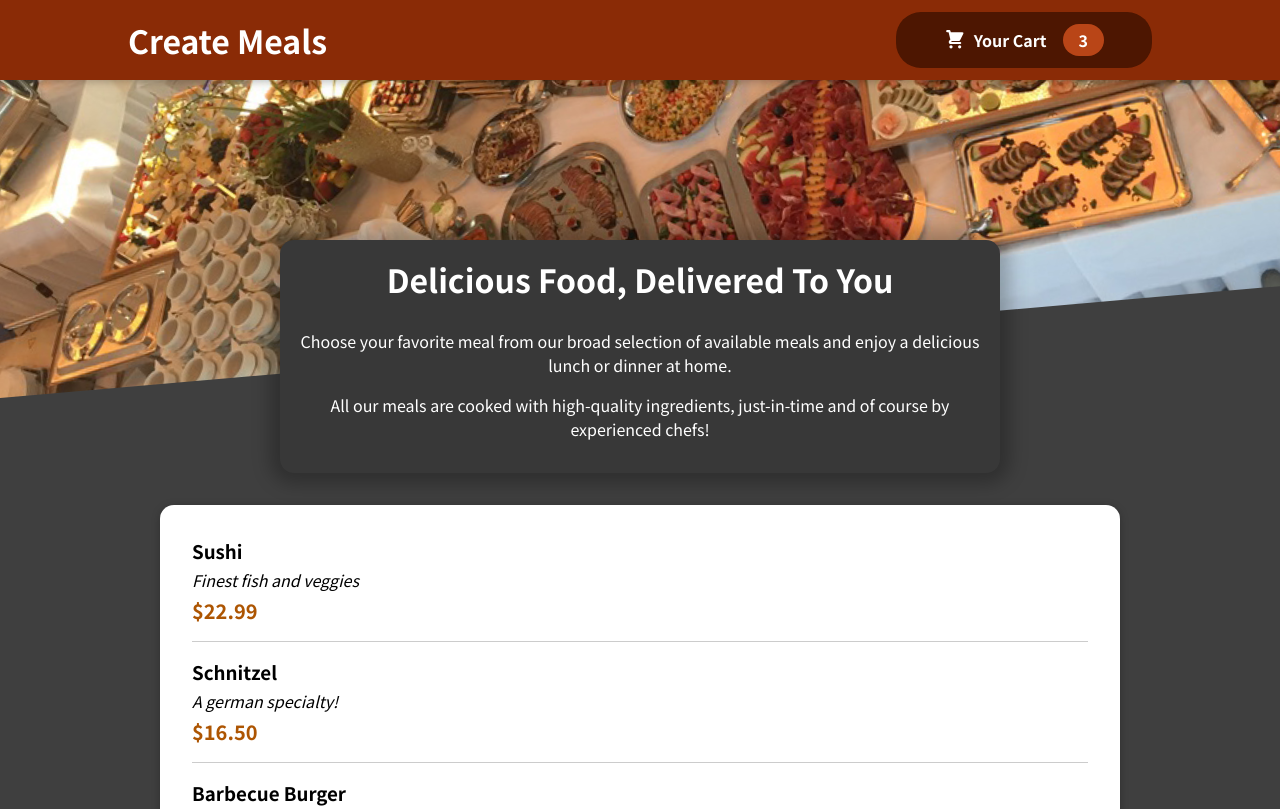
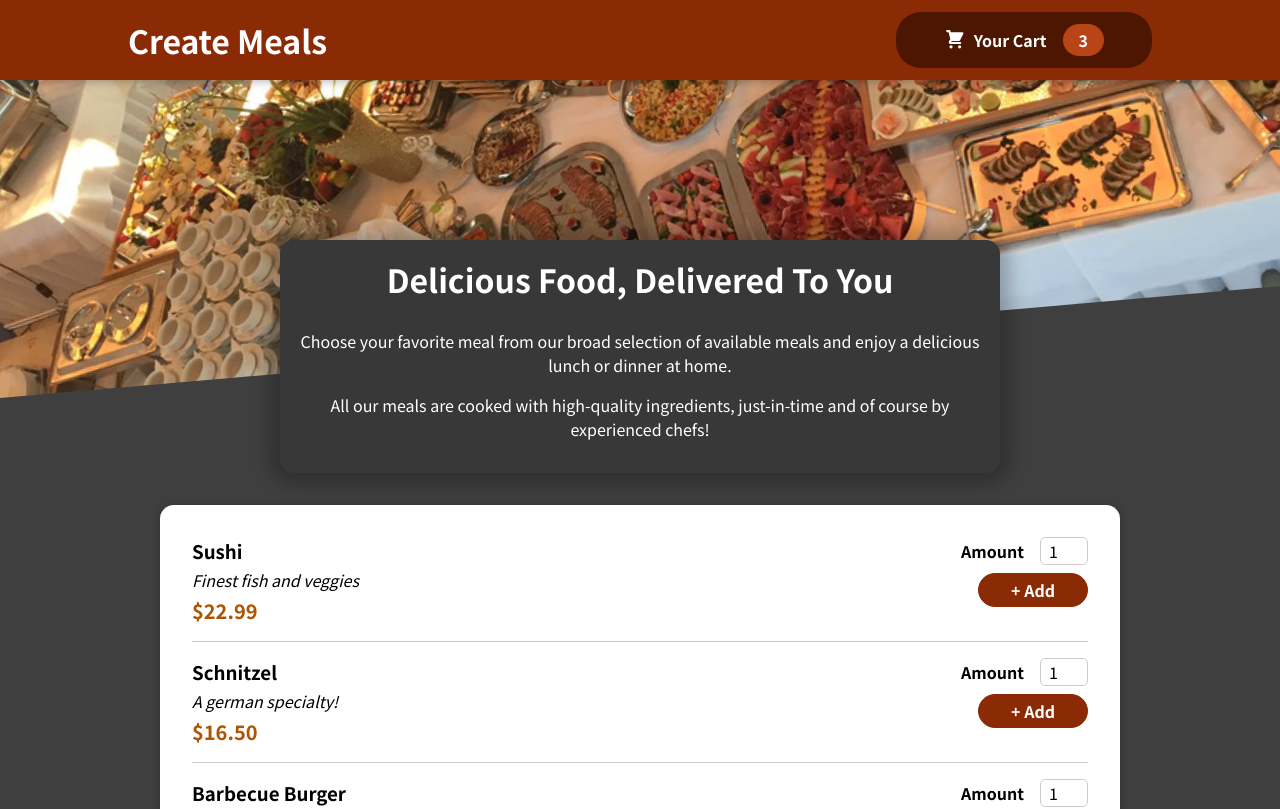
Before and after one commit to jangwalia/FoodApp, a React (Create React App) app: page / in a window 1280 px wide. Shown: the top 809 px of the page. Built offline with nearby package versions, Linux system fonts and the light colour scheme.

Commit message:
add form in meal item

```diff
--- a/src/Components/Meals/AvailableMeals.js
+++ b/src/Components/Meals/AvailableMeals.js
@@ -6,6 +6,7 @@
 function AvailableMeals() {
   const mealsList = Dummy_Meals.map((meal) => (
     <MealItem
+      id={meal.id}
       key={meal.id}
       name={meal.name}
       description={meal.description}
--- a/src/Components/Meals/MealItem/MealItem.js
+++ b/src/Components/Meals/MealItem/MealItem.js
@@ -1,5 +1,6 @@
 import React from "react";
 import "./MealItem.css";
+import MealItemForm from "./MealItemForm";
 
 function MealItem(props) {
   const price = `$${props.price.toFixed(2)}`;
@@ -10,6 +11,9 @@
         <div className="description">{props.description}</div>
         <div className="price">{price}</div>
       </div>
+      <div>
+        <MealItemForm id={props.id} />
+      </div>
     </li>
   );
 }
--- /dev/null
+++ b/src/Components/Meals/MealItem/MealItemForm.css
@@ -0,0 +1,20 @@
+.form {
+  text-align: right;
+}
+
+.form button {
+  font: inherit;
+  cursor: pointer;
+  background-color: #8a2b06;
+  border: 1px solid #8a2b06;
+  color: white;
+  padding: 0.25rem 2rem;
+  border-radius: 20px;
+  font-weight: bold;
+}
+
+.form button:hover,
+.form button:active {
+  background-color: #641e03;
+  border-color: #641e03;
+}
--- /dev/null
+++ b/src/Components/Meals/MealItem/MealItemForm.js
@@ -0,0 +1,24 @@
+import React from "react";
+import "./MealItemForm.css";
+import Input from "../../UI/Input";
+
+function MealItemForm(props) {
+  return (
+    <form className="form">
+      <Input
+        label="Amount"
+        input={{
+          id: "amount_" + props.id,
+          type: "number",
+          min: "1",
+          max: "5",
+          step: "1",
+          defaultValue: "1",
+        }}
+      />
+      <button>+ Add</button>
+    </form>
+  );
+}
+
+export default MealItemForm;
--- /dev/null
+++ b/src/Components/UI/Input.css
@@ -0,0 +1,18 @@
+.input {
+  display: flex;
+  align-items: center;
+  margin-bottom: 0.5rem;
+}
+
+.input label {
+  font-weight: bold;
+  margin-right: 1rem;
+}
+
+.input input {
+  width: 3rem;
+  border-radius: 5px;
+  border: 1px solid #ccc;
+  font: inherit;
+  padding-left: 0.5rem;
+}
--- /dev/null
+++ b/src/Components/UI/Input.js
@@ -0,0 +1,12 @@
+import React from "react";
+import "./Input.css";
+function Input(props) {
+  return (
+    <div className="input">
+      <label htmlFor={props.input.id}>{props.label}</label>
+      <input {...props.input} />
+    </div>
+  );
+}
+
+export default Input;
```
